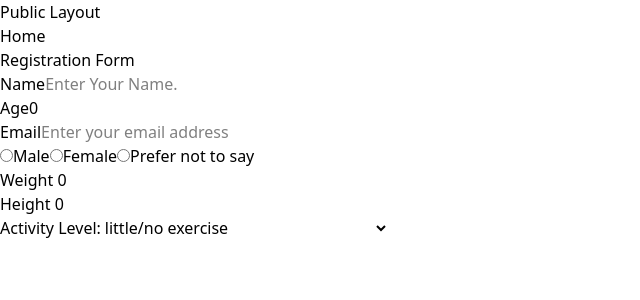
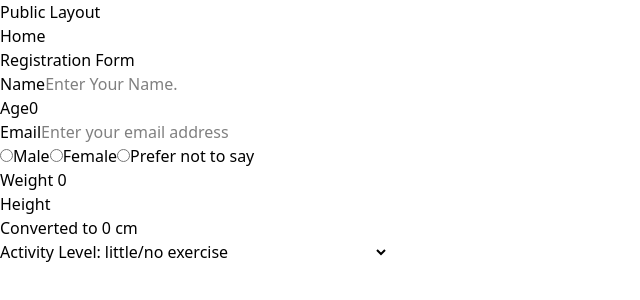
Before and after one commit to jjtzoo/FitCents, a React (Vite) app in the folder frontend/: page / in a window 1280 px wide. Shown: the top 300 px of the page, without its empty margins (0-640 px from the left). Built offline with nearby package versions, Linux system fonts and the light colour scheme; no server answers.

Commit message:
fix(height): refactor handleHeight to remove duplicate setHeight calls and clear height on invalid input; improve error handling

```diff
--- a/frontend/src/components/RegistrationForm.jsx
+++ b/frontend/src/components/RegistrationForm.jsx
@@ -11,10 +11,14 @@ const RegistrationForm = () => {
     const [weight, setWeight] = useState(0);
     const [activityLevel, setActivityLevel] = useState("");
     const [height, setHeight] = useState(0);
+    const [rawHeight, setRawHeight] = useState('');
     const [error, setError] = useState(null);
 
     const handleHeight = (e) => {
-        const convertedHeight = heightConverter(e.target.value);
+        const input = e.target.value;
+        setRawHeight(input);
+
+        const convertedHeight = heightConverter(input);
 
         if (convertedHeight === null) {
             setError(`Please enter height in format like 5'7" between 4'0" and 7'11". No spaces in between!`)
@@ -22,8 +26,6 @@ const RegistrationForm = () => {
             setError('');
             setHeight(convertedHeight);
         }
-        setHeight(convertedHeight);
-        return `${convertedHeight} cm`
     }
 
     return (
@@ -122,8 +124,8 @@ const RegistrationForm = () => {
                     <div>
                         <label htmlFor="height">Height </label>
                         <input
-                        type="number"
-                        value={height}
+                        type="text"
+                        value={rawHeight}
                         onChange={handleHeight}
                         />
                         {error && (
@@ -131,6 +133,8 @@ const RegistrationForm = () => {
                                 {error}
                             </p>
                         )}
+
+                        <p>Converted to {height} cm</p>
                     </div>
 
                     <div>
```
